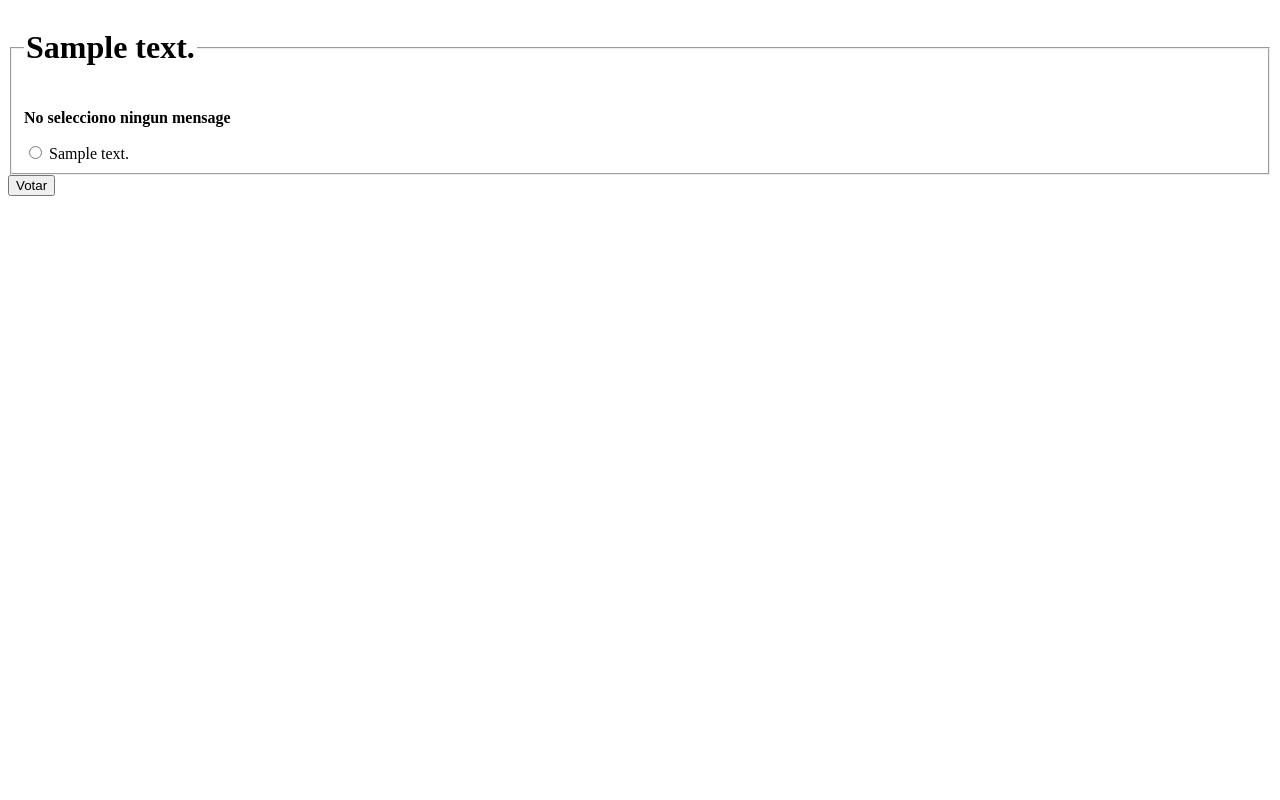
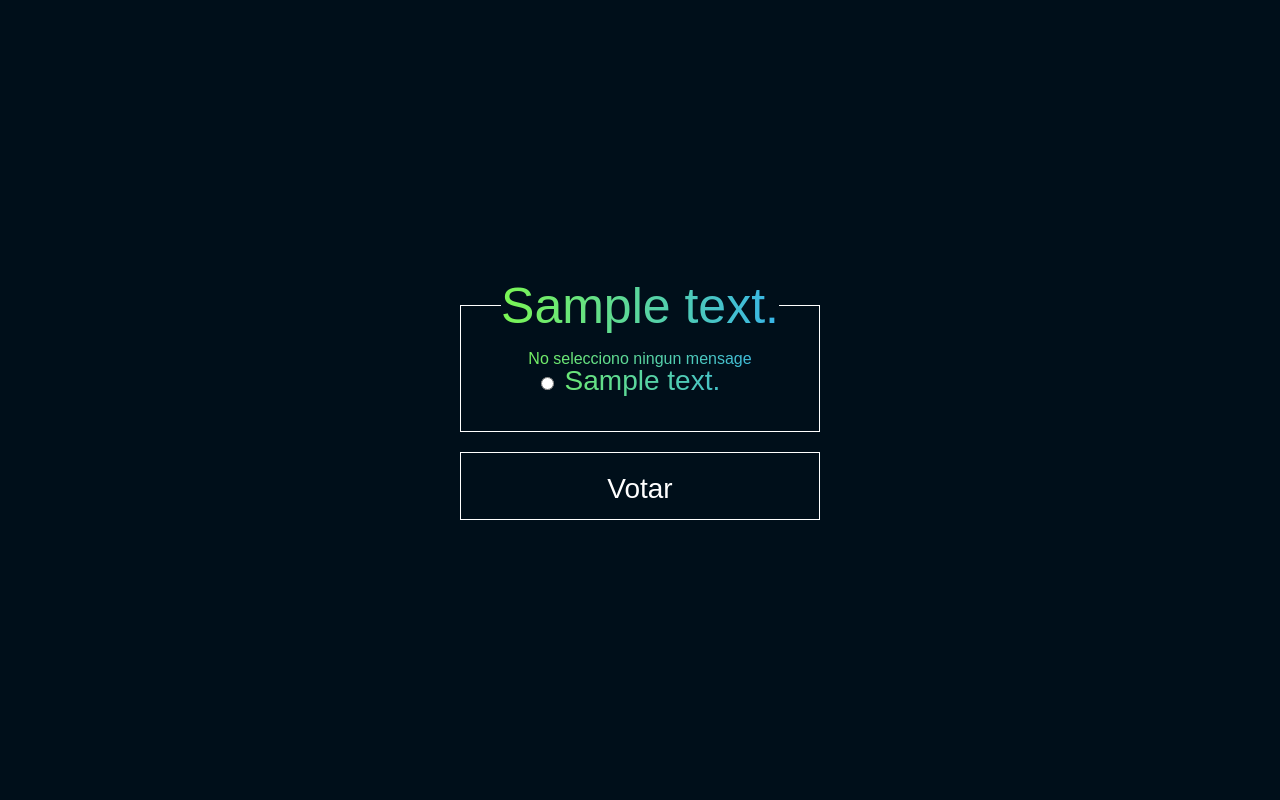
Before and after one commit to Tecdaz/premios_platzi, a Django app: page /polls/vote/1/ in a window 1280 px wide. Run offline with Django 4.2, Linux system fonts and the light colour scheme; tables that the repository leaves empty hold one stand-in row (values such as "Sample post").

Commit message:
Style detail view

```diff
--- /dev/null
+++ b/premiosplatziapp/polls/static/polls/detail.css
@@ -0,0 +1,40 @@
+body, fieldset{
+    display: flex;
+    align-items: center;
+    justify-content: center;
+}
+
+legend {
+    font-size: 50px;
+}
+fieldset {
+    flex-direction: column;
+    border: 1px solid white;
+    padding: 20px 40px;
+}
+
+form, input[type="submit"]:hover,
+input[type="submit"]:active {
+    background: linear-gradient(to right, hsl(98 100% 62%), hsl(204 100% 59%));
+    background-clip: text;
+    -webkit-background-clip: text;
+    -webkit-text-fill-color: transparent;
+}
+
+input[type="submit"]{
+    width: 100%;
+    height: 68px;
+    margin-top: 20px;
+    -webkit-text-fill-color: white;
+    background: hsl(204, 100%, 5%);
+    border: 1px solid white;
+    cursor: pointer;
+    padding: 20px 40px;
+    font-size: 28px;
+}
+
+.option {
+    width: 75%;
+    font-size: 28px;
+
+}
--- a/premiosplatziapp/polls/templates/polls/detail.html
+++ b/premiosplatziapp/polls/templates/polls/detail.html
@@ -1,3 +1,16 @@
+{% load static %}
+<!DOCTYPE html>
+<html lang="en">
+<head>
+    <meta charset="UTF-8">
+    <meta http-equiv="X-UA-Compatible" content="IE=edge">
+    <meta name="viewport" content="width=device-width, initial-scale=1.0">
+    <link rel="stylesheet" href="{% static 'polls/reset.css' %}">
+    <link rel="stylesheet" href="{% static 'polls/style.css' %}">
+    <link rel="stylesheet" href="{% static 'polls/detail.css' %}">
+    <title>{{ question.question_text }}</title>
+</head>
+<body>
     <form action="{% url 'polls:vote' question.id %}" method="post">
         {% csrf_token %}
         <fieldset>
@@ -8,17 +21,21 @@
                 <p><strong>{{ error_message }}</strong></p>
             {% endif %}
             {% for choice in question.choice_set.all %}
+                <div class="option">
                     <input type="radio"
                        name="choice"
                        id="choice{{ forloop.counter }}"
                        value="{{ choice.id }}"
-                   required
-            >
+                       required>
                     <label for="choice{{ forloop.counter }}">
                         {{ choice.choice_text }}
                     </label>
+                </div>
+
                 <br>
             {% endfor %}
         </fieldset>
         <input type="submit" value="Votar">
     </form>
+</body>
+</html>
```
Lines whose indentation alone changed are shown as unchanged.
